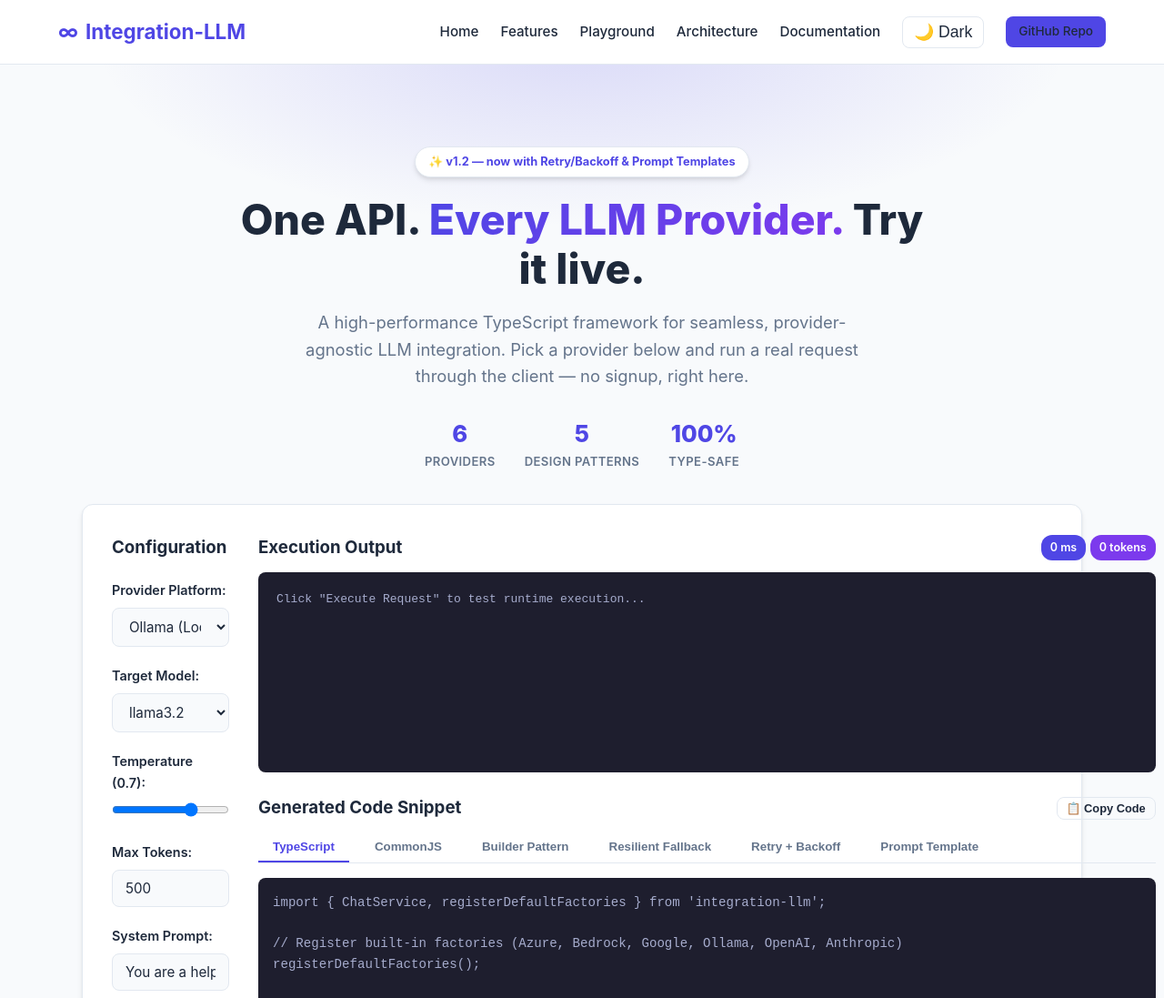
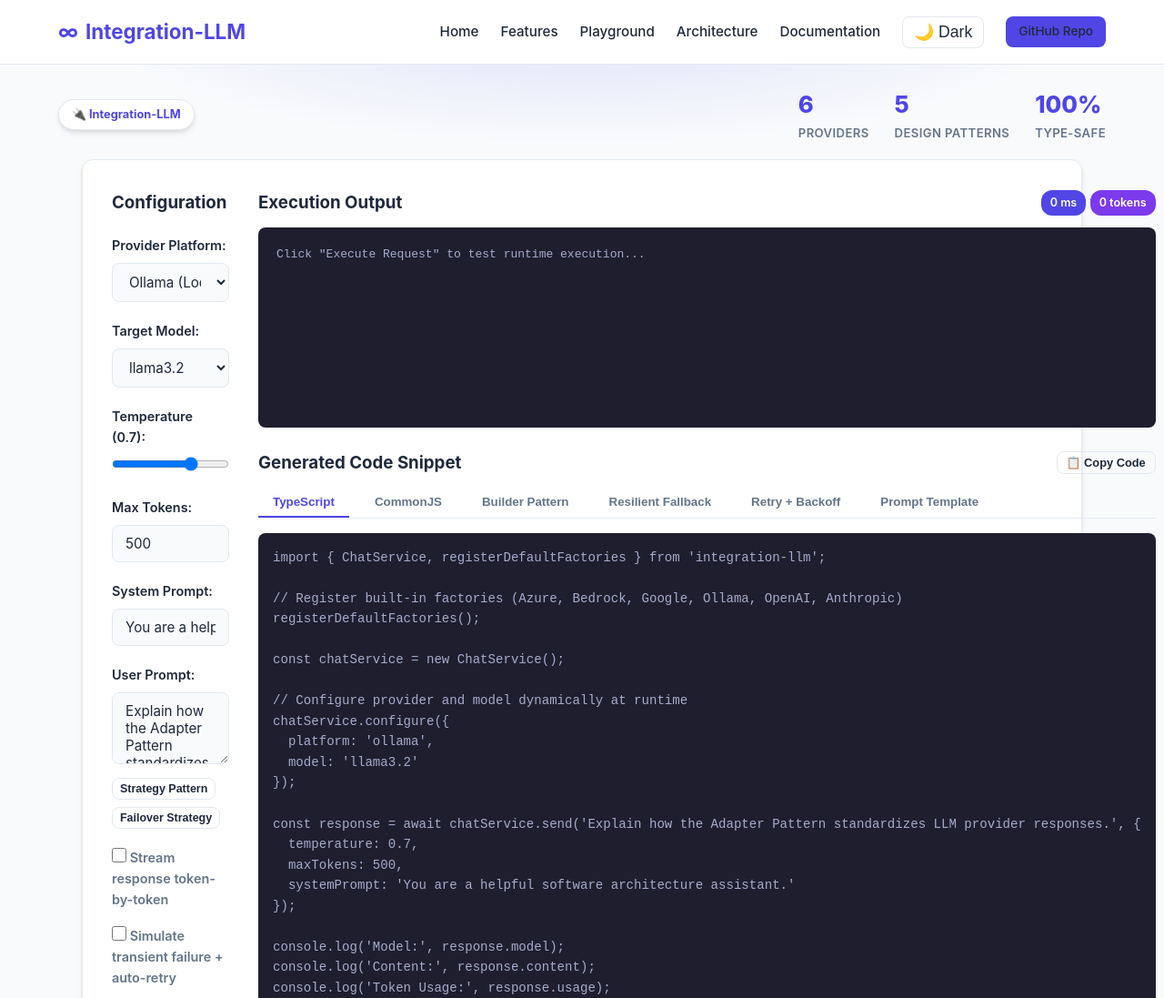
Before and after one commit to Charan-Hari/Integration-LLM, a website with bundled scripts: page docs/index.html in a window 1280 px wide. Shown: the top 1097 px of the page at 91% size. Built offline with nearby package versions, Linux system fonts and the light colour scheme.

Commit message:
fix: remove stale duplicate test file breaking CI; compact hero UI to remove empty space

```diff
--- a/docs/index.html
+++ b/docs/index.html
@@ -26,14 +26,12 @@
         </div>
     </nav>
 
-    <!-- Hero Section: real interactive playground shown immediately, above the fold -->
+    <!-- Hero Section: playground shown immediately, above the fold -->
     <section id="home" class="hero">
         <div class="hero-bg-glow"></div>
         <div class="container">
-            <div class="hero-intro">
-                <span class="eyebrow">✨ v1.2 — now with Retry/Backoff &amp; Prompt Templates</span>
-                <h1>One API. <span class="text-gradient">Every LLM Provider.</span> Try it live.</h1>
-                <p>A high-performance TypeScript framework for seamless, provider-agnostic LLM integration. Pick a provider below and run a real request through the client &mdash; no signup, right here.</p>
+            <div class="hero-strip">
+                <span class="eyebrow">🔌 Integration-LLM</span>
                 <div class="hero-stats">
                     <div class="hero-stat"><strong>6</strong><span>Providers</span></div>
                     <div class="hero-stat"><strong>5</strong><span>Design Patterns</span></div>
--- a/docs/styles.css
+++ b/docs/styles.css
@@ -154,32 +154,35 @@ body {
 /* Hero */
 .hero {
   position: relative;
-  padding: 90px 0 70px;
+  padding: 24px 0 50px;
   overflow: hidden;
 }
 
 .hero-bg-glow {
   position: absolute;
   inset: -20% -10% auto -10%;
-  height: 600px;
-  background: radial-gradient(closest-side, rgba(79, 70, 229, 0.18), transparent 70%),
-              radial-gradient(closest-side at 80% 20%, rgba(124, 58, 237, 0.16), transparent 70%);
+  height: 400px;
+  background: radial-gradient(closest-side, rgba(79, 70, 229, 0.14), transparent 70%),
+              radial-gradient(closest-side at 80% 20%, rgba(124, 58, 237, 0.12), transparent 70%);
   pointer-events: none;
   z-index: 0;
 }
 
-.hero-intro {
+.hero-strip {
   position: relative;
   z-index: 1;
-  text-align: center;
-  max-width: 760px;
-  margin: 0 auto;
+  display: flex;
+  align-items: center;
+  justify-content: space-between;
+  flex-wrap: wrap;
+  gap: 16px;
+  margin-bottom: 18px;
 }
 
 .hero-demo-card {
   position: relative;
   z-index: 1;
-  margin: 36px auto 0;
+  margin: 0 auto;
   max-width: 1100px;
 }
 
@@ -192,15 +195,7 @@ body {
   font-weight: 700;
   padding: 6px 14px;
   border-radius: 999px;
-  margin-bottom: 20px;
   box-shadow: var(--shadow);
-}
-
-.hero h1 {
-  font-size: 2.9rem;
-  font-weight: 800;
-  margin-bottom: 18px;
-  line-height: 1.15;
 }
 
 .text-gradient {
@@ -210,18 +205,10 @@ body {
   background-clip: text;
 }
 
-.hero p {
-  font-size: 1.15rem;
-  color: var(--text-muted);
-  max-width: 620px;
-  margin: 0 auto 28px;
-}
-
 .hero-stats {
   display: flex;
   justify-content: center;
-  gap: 32px;
-  margin-bottom: 8px;
+  gap: 28px;
   flex-wrap: wrap;
 }
 
@@ -252,8 +239,11 @@ body {
   margin-top: 36px;
 }
 
-@media (max-width: 950px) {
-  .hero p { max-width: 100%; }
+@media (max-width: 700px) {
+  .hero-strip {
+    flex-direction: column;
+    text-align: center;
+  }
 }
 
 .form-inline {
```
Also changed, not shown: src/service/chat-service.test.ts (deleted, +0 -70 lines), .eslintrc.cjs (deleted), docs/assets/dark-mode-screenshot.png, docs/assets/demo-walkthrough.gif, docs/assets/hero-screenshot.png, docs/assets/playground-screenshot.png.
